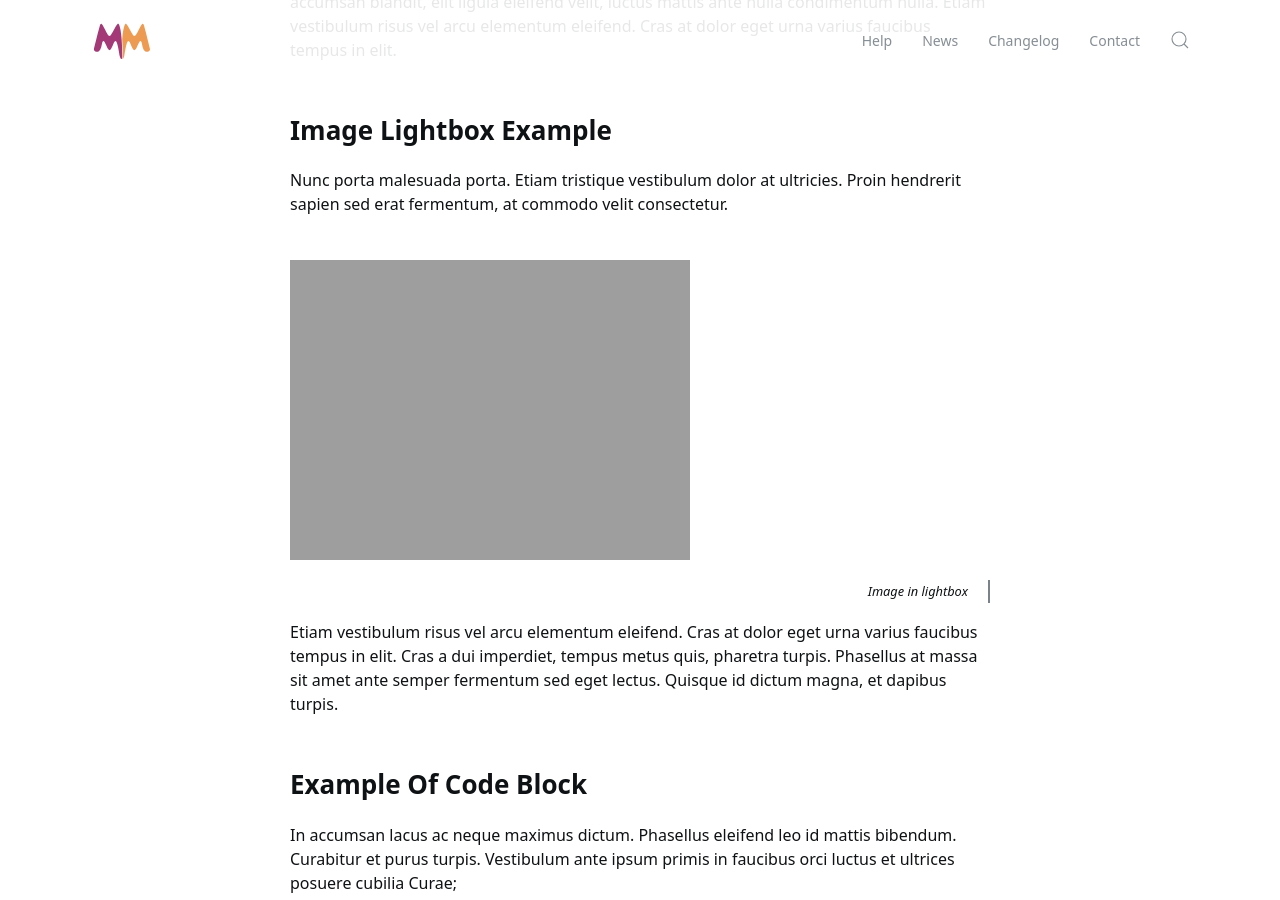
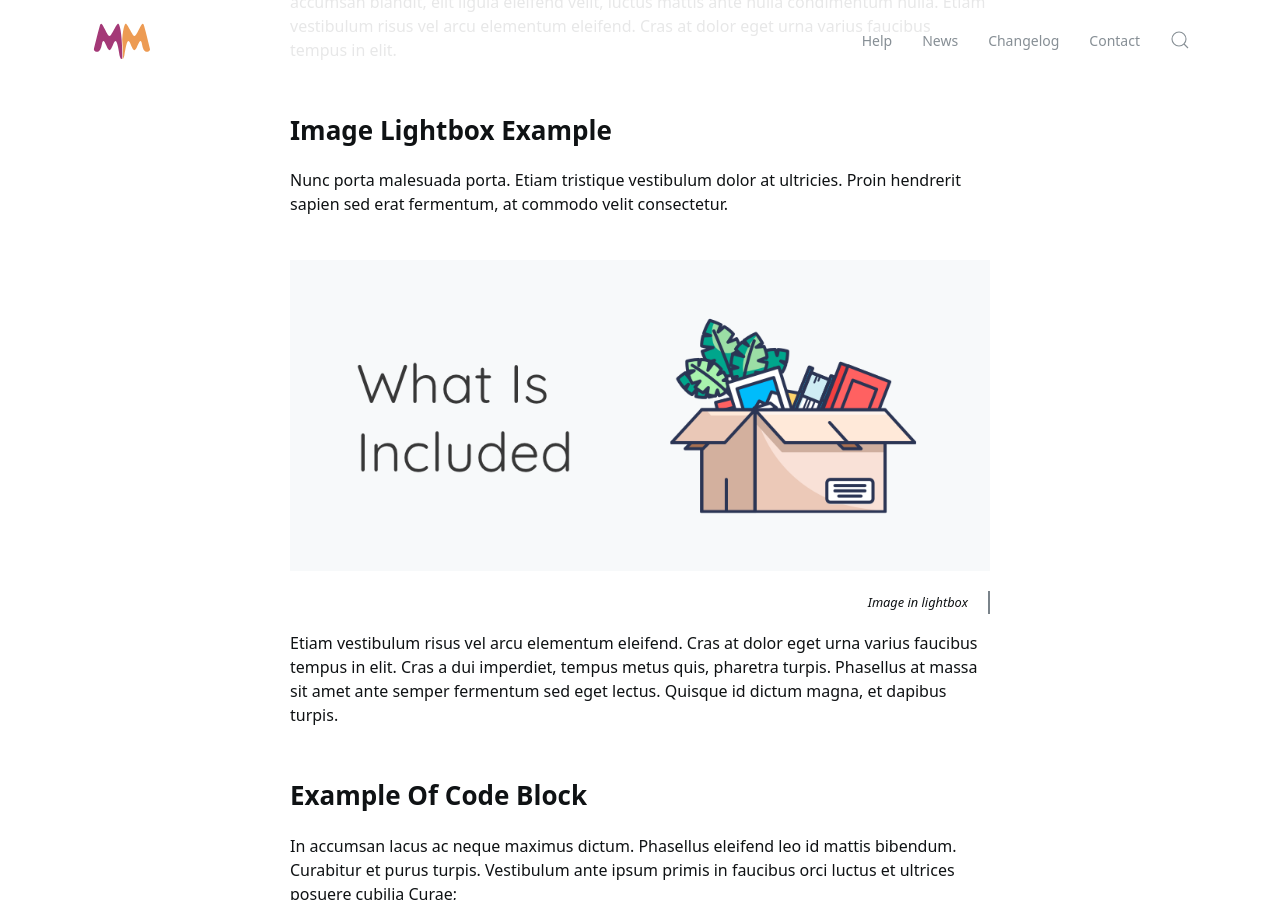
Before and after one commit to mightymango/mangodocs, a Jekyll site: the page built from _posts/2017-05-25-post0.md, in a window 1280 px wide and 900 px high, scrolled down 395 px. Built offline with Jekyll 4.4.1, drawn with Linux system fonts in a browser that asks for light colours; a script that is not in the unit is left out.

Commit message:
Added missing trailing /

```diff
--- a/_config.yml
+++ b/_config.yml
@@ -44,7 +44,7 @@
 paginate_path: "/news/:num/"
 post_assets: "/assets/posts/"
 image_assets: "/assets/img/"
-upload_assets: "/uploads"
+upload_assets: "/uploads/"
 markdown: kramdown
 highlighter: rouge
 plugins_dir:
```
